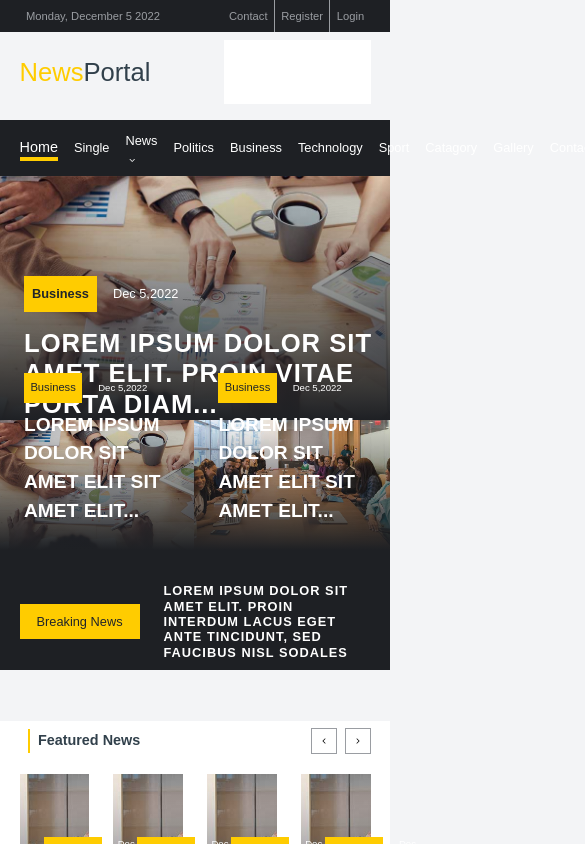
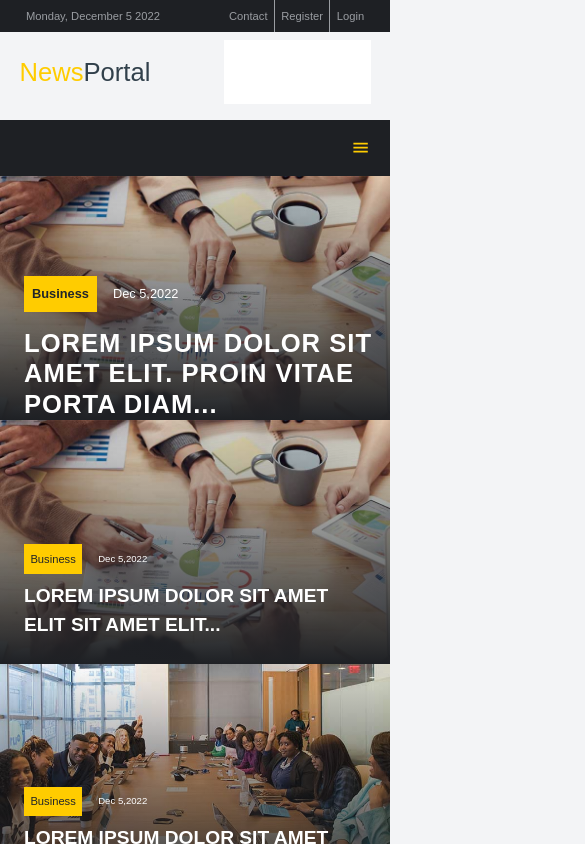
Before and after one commit to Sagni-prog/News-website, a React (Create React App) app: page / in a window 390 px wide. Shown: the top 844 px of the page, 585 px wide, since content can reach past the window. Built offline with nearby package versions, Linux system fonts and the light colour scheme.

Commit message:
responsive design for navigation

```diff
--- a/src/components/Nav/Nav.js
+++ b/src/components/Nav/Nav.js
@@ -2,6 +2,8 @@ import { React,useState } from 'react'
 import { Link } from 'react-router-dom'
 import { IoIosArrowDown } from 'react-icons/io'
 import { IoIosArrowUp } from 'react-icons/io'
+import { IoIosSearch } from 'react-icons/io'
+import { MdOutlineMenu } from 'react-icons/md'
 
 
 
@@ -77,9 +79,19 @@ const Nav = () => {
              </li>
          </ul>
 
-         <div className='h-100 flex align-center'>
+         <div className='seaech h-100 flex align-center'>
              <input className='input h-4 w-100 pl-8 pr-4' placeholder='Keyword' />
              <div className='bg-yellow h-4 w-4'></div>
+         </div>
+
+         {/* <MdOutlineMenu className='color-yellow'/> */}
+
+         <div className='search-icon flex align-center'>
+             <IoIosSearch className='font-24 font-weight-700 color-yellow' />
+         </div>
+
+         <div className='menu flex align-center'>
+            <MdOutlineMenu className='font-24 font-weight-700 color-yellow' />
          </div>
      </div>
  </div>
--- a/src/index.css
+++ b/src/index.css
@@ -1281,6 +1281,13 @@ ul{
 
 }
 
+.search-icon{
+    display: none;
+}
+.menu{
+    display: none;
+}
+
 @keyframes slide {
     0%{
         transform: translateX(0);
@@ -1333,6 +1340,15 @@ ul{
 
 
 }
+
+@media screen and (max-width: 1057px) {
+    .seaech{
+        display: none;
+    }
+    .search-icon{
+        display: block;
+    }
+}
 @media  screen and (max-width: 995px) {
 
     .grid-col-2-1-2{
@@ -1373,3 +1389,21 @@ ul{
     }
 
 }
+
+@media screen and (max-width: 719px) {
+    .hero-flex-col{
+        flex-direction: column;
+    }
+
+    ul li{
+        display: none;
+    }
+    .search-icon{
+        display: none;
+    }
+
+    .menu{
+        display: block;
+    }
+
+}
```
